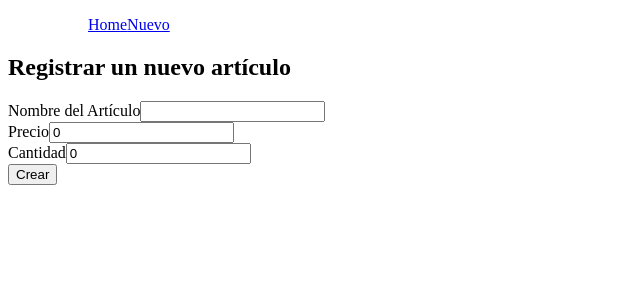
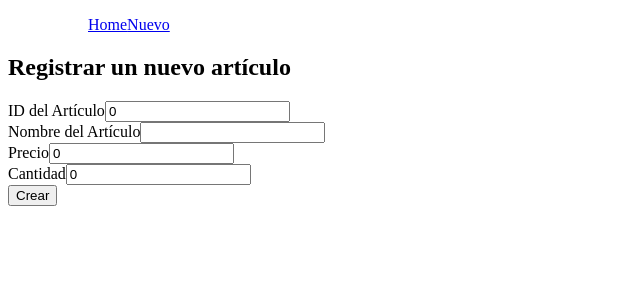
Before and after one commit to Cachurmino/Shopping, an Angular app: page /add in a window 1280 px wide. Shown: the top 300 px of the page, without its empty margins (0-640 px from the left). Built offline with nearby package versions, Linux system fonts and the light colour scheme.

Commit message:
Agregamos la funcion para subir nuevos items

```diff
--- a/src/app/components/additem/additem.component.html
+++ b/src/app/components/additem/additem.component.html
@@ -1,5 +1,9 @@
-<form action="">
+<form action="" (ngSubmit)="onSubmit()">
   <h2>Registrar un nuevo artículo</h2>
+  <div>
+    <label for="">ID del Artículo</label>
+    <input type="text" name="id" id="" [(ngModel)]="id" />
+  </div>
   <div>
     <label for="">Nombre del Artículo</label>
     <input type="text" name="title" id="" [(ngModel)]="title" />
--- a/src/app/components/additem/additem.component.ts
+++ b/src/app/components/additem/additem.component.ts
@@ -1,4 +1,5 @@
 import { Component, OnInit } from '@angular/core';
+import { Item } from 'src/app/models/item';
 
 @Component({
   selector: 'app-additem',
@@ -6,6 +7,7 @@ import { Component, OnInit } from '@angular/core';
   styleUrls: ['./additem.component.css'],
 })
 export class AdditemComponent implements OnInit {
+  id: number = 0;
   title: string = '';
   price: number = 0;
   quantity: number = 0;
@@ -13,4 +15,13 @@ export class AdditemComponent implements OnInit {
   constructor() {}
 
   ngOnInit(): void {}
+
+  onSubmit() {
+    const item = new Item();
+    item.id = this.id;
+    item.title = this.title;
+    item.price = this.price;
+    item.quantity = this.quantity;
+    item.completed = false;
+  }
 }
```
